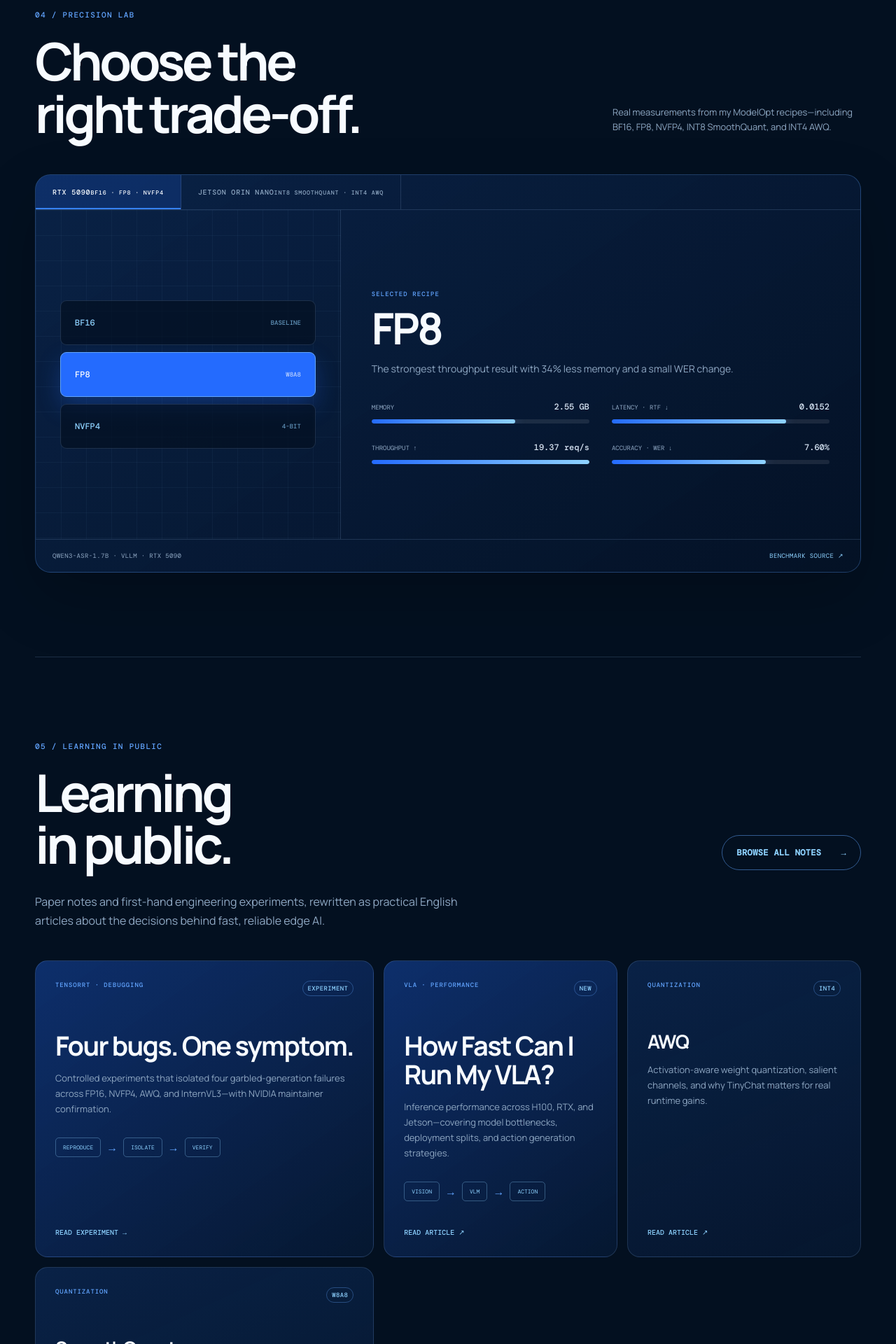
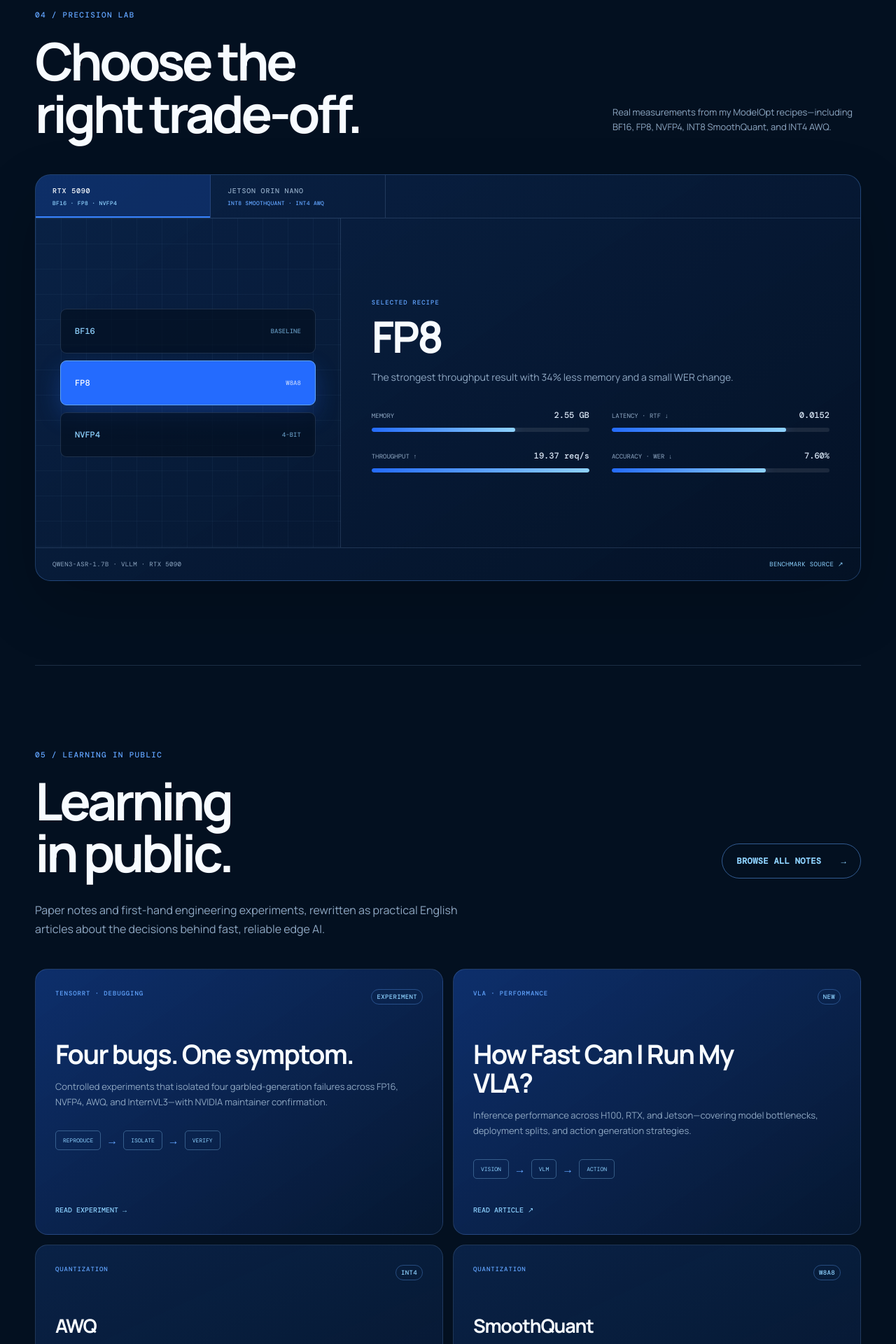
Before and after one commit to hungho77/hung, a Jekyll site: the page built from index.html, in a window 1280 px wide. Shown: the part 4470-6390 px from the top of the page at 70% size. Built offline with Jekyll 4.4.1, drawn with Linux system fonts in a browser that asks for light colours.

Commit message:
Refine Precision Lab and consolidate homepage notes: assets/css/style.css

```diff
--- a/assets/css/style.css
+++ b/assets/css/style.css
@@ -193,7 +193,10 @@ img { display: block; max-width: 100%; }
 .lab-heading .section-note { max-width: 355px; }
 .lab-shell { border: 1px solid rgba(98,165,255,.28); border-radius: 22px; overflow: hidden; background: linear-gradient(145deg, rgba(13,41,85,.72), rgba(4,18,38,.92)); box-shadow: 0 35px 90px rgba(0,0,0,.2); }
 .lab-toolbar { display: flex; gap: 0; border-bottom: 1px solid var(--line); }
-.lab-platform { min-width: 190px; padding: 18px 24px; border: 0; border-right: 1px solid var(--line); background: transparent; color: var(--muted); cursor: pointer; font: 500 10px 'DM Mono', monospace; text-transform: uppercase; letter-spacing: .08em; }
+.lab-platform { min-width: 250px; padding: 16px 24px; border: 0; border-right: 1px solid var(--line); background: transparent; color: var(--muted); cursor: pointer; text-align: left; }
+.lab-platform span { display: block; font: 500 10px 'DM Mono', monospace; text-transform: uppercase; letter-spacing: .08em; }
+.lab-platform small { display: block; margin-top: 6px; color: var(--blue-400); font: 500 8px 'DM Mono', monospace; text-transform: uppercase; letter-spacing: .04em; }
+.lab-platform.is-active small { color: var(--sky-300); }
 .lab-platform.is-active { color: var(--white); background: rgba(36,107,254,.18); box-shadow: inset 0 -2px var(--blue-500); }
 .lab-platform:focus-visible, .lab-method:focus-visible { outline: 2px solid var(--sky-300); outline-offset: -3px; }
 .lab-body { min-height: 470px; display: grid; grid-template-columns: .74fr 1.26fr; }
@@ -219,7 +222,7 @@ img { display: block; max-width: 100%; }
 .library-button { border: 1px solid rgba(98,165,255,.5); color: var(--sky-300); }
 .library-button:hover { background: var(--blue-600); border-color: var(--blue-600); color: white; }
 .research-intro { max-width: 620px; margin: -18px 0 42px; color: var(--muted); font-size: 16px; line-height: 1.7; }
-.research-grid { display: grid; grid-template-columns: 1.45fr 1fr 1fr; gap: 14px; }
+.research-grid { display: grid; grid-template-columns: repeat(2, minmax(0, 1fr)); gap: 14px; }
 .research-card { min-height: 360px; padding: 28px; border: 1px solid var(--line); border-radius: 18px; background: linear-gradient(155deg, rgba(13,41,85,.72), rgba(7,26,54,.62)); display: flex; flex-direction: column; transition: transform .3s, border-color .3s, background .3s; }
 .research-card:hover { transform: translateY(-6px); border-color: rgba(98,165,255,.55); background: linear-gradient(155deg, rgba(19,57,119,.78), rgba(7,26,54,.7)); }
 .research-featured { background: linear-gradient(145deg, rgba(36,107,254,.34), rgba(7,26,54,.75)); }
@@ -301,7 +304,6 @@ img { display: block; max-width: 100%; }
   .project-item { grid-template-columns: 1fr; }
   .project-visual { border-right: 0; border-bottom: 1px solid var(--line); }
   .research-grid { grid-template-columns: 1fr 1fr; }
-  .research-featured { grid-column: 1 / -1; }
   .post-content { margin-left: 0; }
   .lab-body { grid-template-columns: 1fr; }
   .lab-methods { grid-template-columns: repeat(3, 1fr); border-right: 0; border-bottom: 1px solid var(--line); }
@@ -337,7 +339,6 @@ img { display: block; max-width: 100%; }
   .expertise-card h3 { margin-top: 0; }
   .project-pair { grid-template-columns: 1fr; }
   .research-grid { grid-template-columns: 1fr; }
-  .research-featured { grid-column: auto; }
   .research-card { min-height: 330px; }
   .lab-toolbar { display: grid; grid-template-columns: 1fr 1fr; }
   .lab-platform { min-width: 0; padding-inline: 12px; }
```
